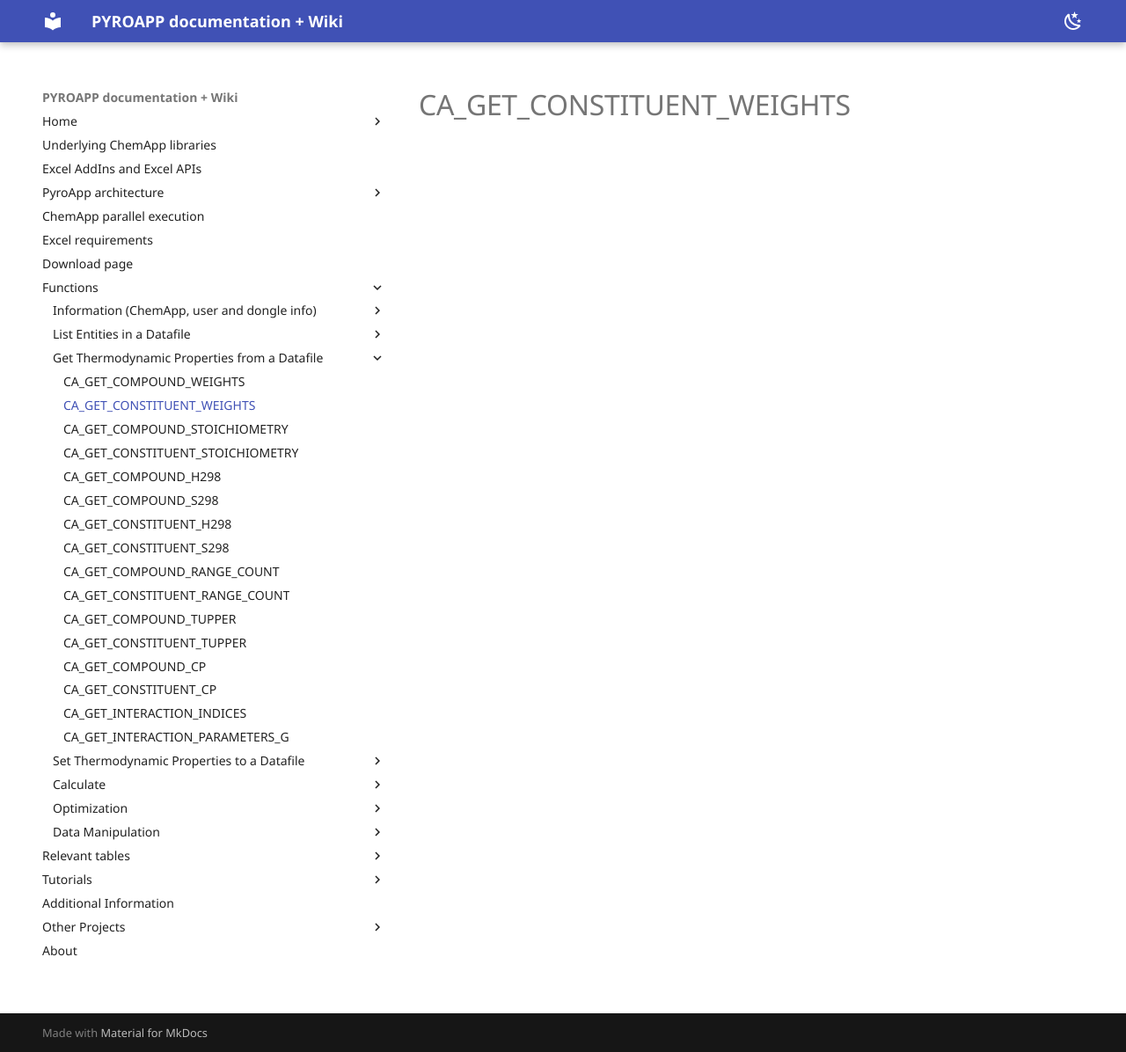
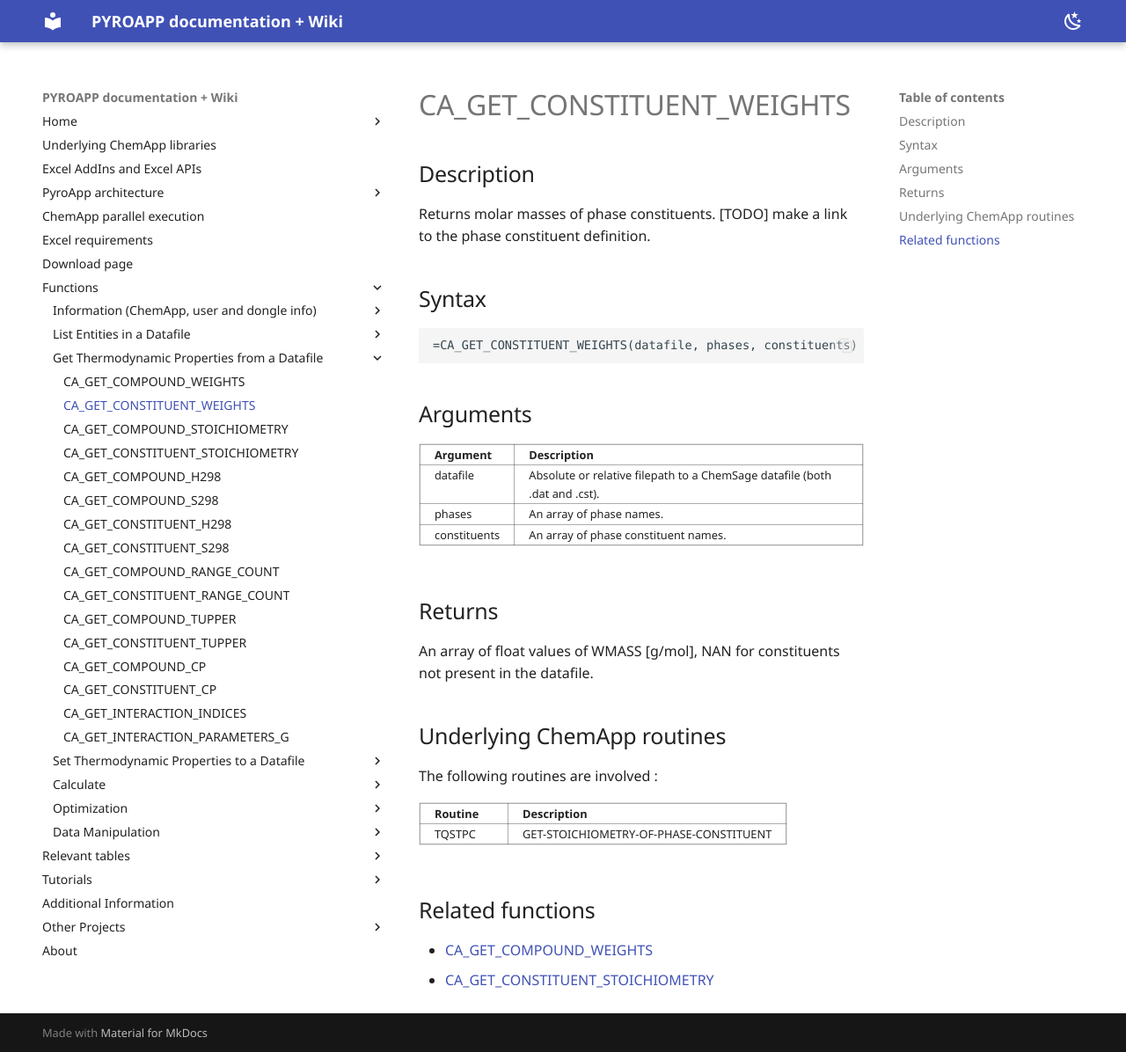
Before and after one commit to evnekdev/pyroapp-docs, an MkDocs documentation site: the page built from docs/functions/ca_get_constituent_weights.md, in a window 1280 px wide and 1196 px high. Shown: the whole window at 88% size. Built offline with MkDocs 1.6.1 and Material for MkDocs 9.7.7, drawn with Linux system fonts in a browser that asks for light colours; some web fonts are replaced.

Commit message:
ca_get_constituent_weights

````diff
--- a/docs/functions/ca_get_constituent_weights.md
+++ b/docs/functions/ca_get_constituent_weights.md
@@ -1 +1,36 @@
 # CA_GET_CONSTITUENT_WEIGHTS
+
+## Description
+
+Returns molar masses of phase constituents. [TODO] make a link to the phase constituent definition.
+
+## Syntax
+
+```excel
+=CA_GET_CONSTITUENT_WEIGHTS(datafile, phases, constituents)
+```
+
+## Arguments
+
+  |  **Argument** | **Description** |
+  |---|---|
+  | datafile  | Absolute or relative filepath to a ChemSage datafile (both .dat and .cst). |
+  | phases | An array of phase names. |
+  | constituents | An array of phase constituent names. |
+
+## Returns
+
+An array of float values of WMASS \[g/mol\], NAN for constituents not present in the datafile.
+
+## Underlying ChemApp routines
+
+The following routines are involved :
+
+| **Routine** | **Description** |
+|---|---|
+| TQSTPC | GET-STOICHIOMETRY-OF-PHASE-CONSTITUENT |
+
+## Related functions
+
+  - [CA_GET_COMPOUND_WEIGHTS](../ca_get_constituent_weights)
+  - [CA_GET_CONSTITUENT_STOICHIOMETRY](../ca_get_compound_stoichiometry)
````
Also changed, not shown: docs/functions/ca_get_compound_h298.md (+1 -1 lines), docs/functions/ca_get_compound_s298.md (+1 -1 lines), docs/functions/ca_get_compound_weights.md (+1 -1 lines).
